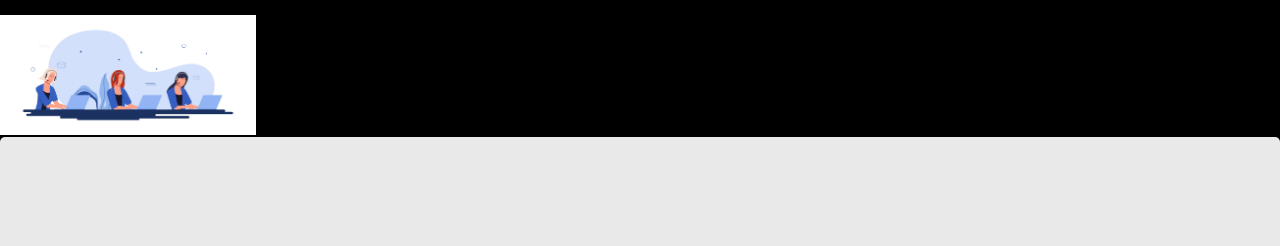
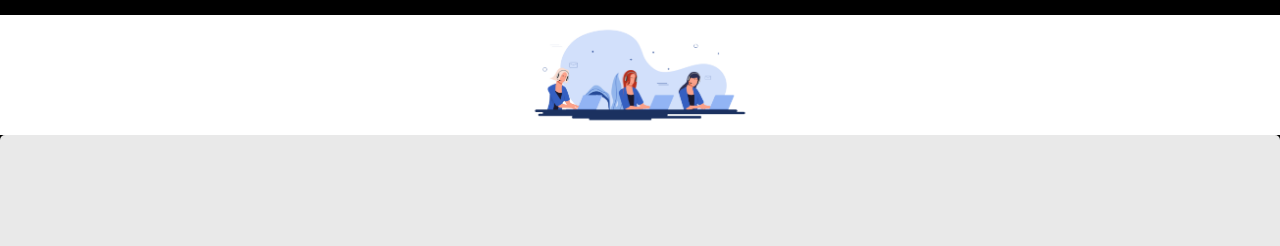
Before and after one commit to ritikvirus/ProjectNielitWebSite, a plain HTML site: page CustomerCare.html in a window 1280 px wide. Shown: the part 75-321 px from the top of the page. Drawn offline with Linux system fonts and the light colour scheme.

Commit message:
style2 edited images is centered

```diff
--- a/style2.css
+++ b/style2.css
@@ -21,7 +21,7 @@ body>h3 {
     padding-top: 2vh;
     padding-bottom: 2vh;
 }
-.cust{background-color:white;
+.cust_img{background-color:rgb(255, 255, 255);
 display: flex;
 justify-content: center;
 }
```
